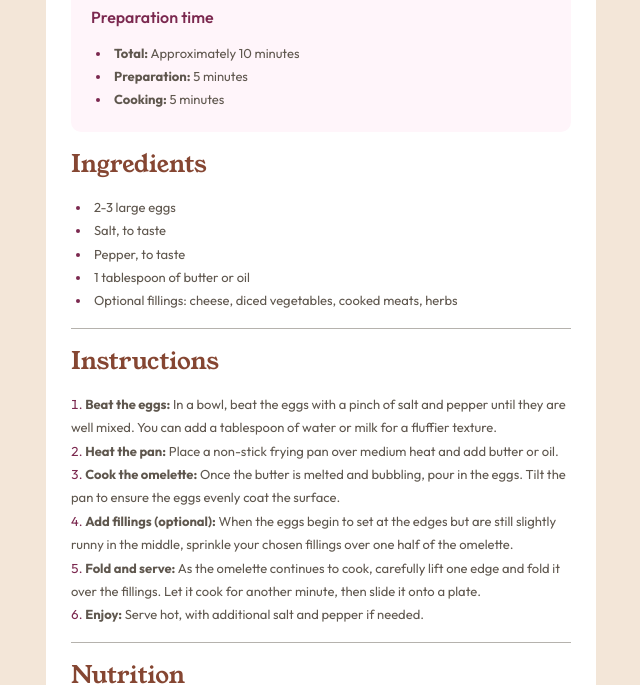
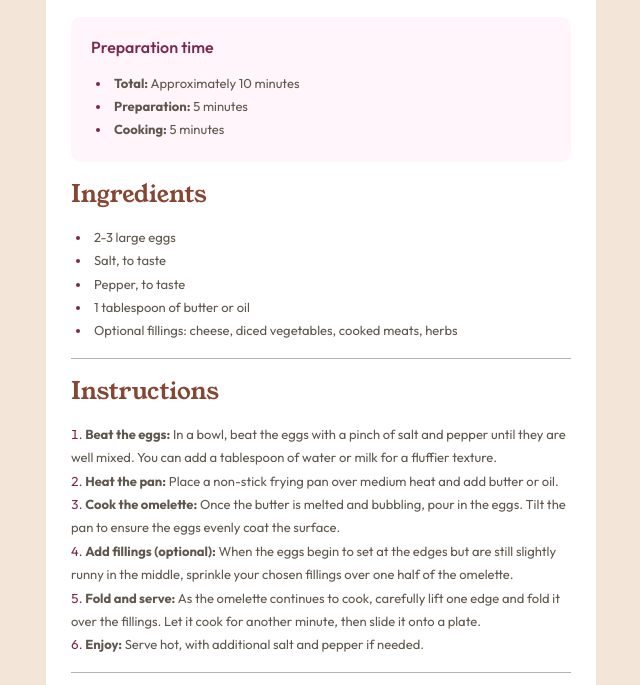
Before and after one commit to DramaticBogeyman/Recipe-page, a plain HTML site: page index.html in a window 1280 px wide. Shown: the part 388-1073 px from the top of the page, without its empty margins (319-959 px from the left). Drawn offline with Linux system fonts and the light colour scheme.

Commit message:
margin update

```diff
--- a/stylesheet.css
+++ b/stylesheet.css
@@ -20,7 +20,8 @@ body {
     justify-content: center;
     align-items: center;
     min-height: 100vh;
-    margin: auto;
+    margin-top: 30px;
+    margin-bottom: 30px;
 }
 
 .main {
```
